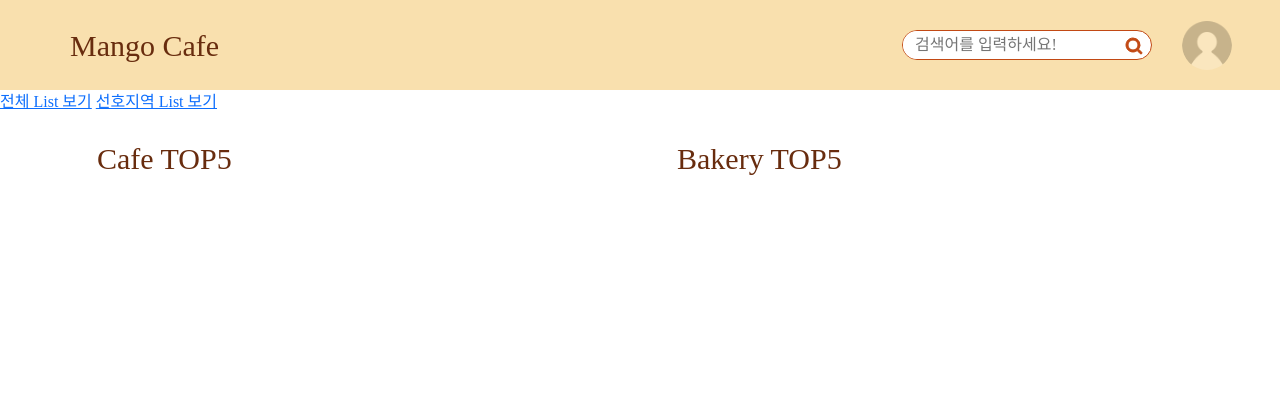
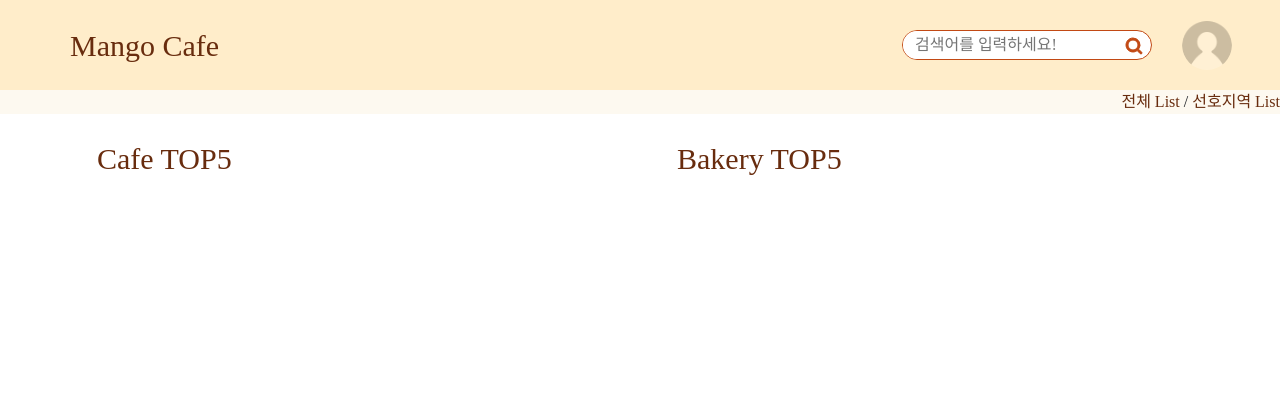
Before and after one commit to MangoCafePJT/Cafe-Bakery_Info, a Django app: page / in a window 1280 px wide. Shown: the top 420 px of the page. Run offline with Django 3.2, Linux system fonts and the light colour scheme; data that the repository does not hold is empty; some web fonts are replaced.

Commit message:
main templates

```diff
--- a/posts/templates/posts/create.html
+++ b/posts/templates/posts/create.html
@@ -11,7 +11,7 @@ Write
         {% csrf_token %}
         {{ post_form.as_p }}
         {{ image_form.as_p }}
-        <input class="posts--btn" type="submit">
+        <input class="posts--btn" type="submit" value="업로드">
       </form>
     </div>
   </div>
--- a/static/css/base.css
+++ b/static/css/base.css
@@ -51,7 +51,7 @@ nav {
   position: sticky;
   top: 0;
   height: 90px;
-  background-color: #F9E0AE;
+  background-color: #ffedca;
   display: grid;
   align-items: center;
   z-index: 999;
--- a/static/css/main.css
+++ b/static/css/main.css
@@ -26,6 +26,18 @@
     grid-template-columns: 50% 50%;
   }
 }
+
+.list--box {
+  width: 100%;
+  background-color: #faeed762;
+  text-align: end;
+}
+
+.list--box a {
+  text-decoration: none;
+  color: #682C0E;
+}
+
 
 .content--box {
   width: 550px;
--- a/templates/main.html
+++ b/templates/main.html
@@ -6,9 +6,11 @@
 {% endblock head %}
 
 {% block content %}
-
-<a href="{% url 'posts:index' %}">전체 List 보기</a>
-<a href="{% url 'posts:city' %}">선호지역 List 보기</a>
+<div class="list--box">
+  <a href="{% url 'posts:index' %}">전체 List </a>
+  <span>/</span>
+  <a href="{% url 'posts:city' %}">선호지역 List </a>
+</div>
 <div class="main--content">
   <div class="content--box">
     <div class="top--box"> Cafe TOP5</div>
```
